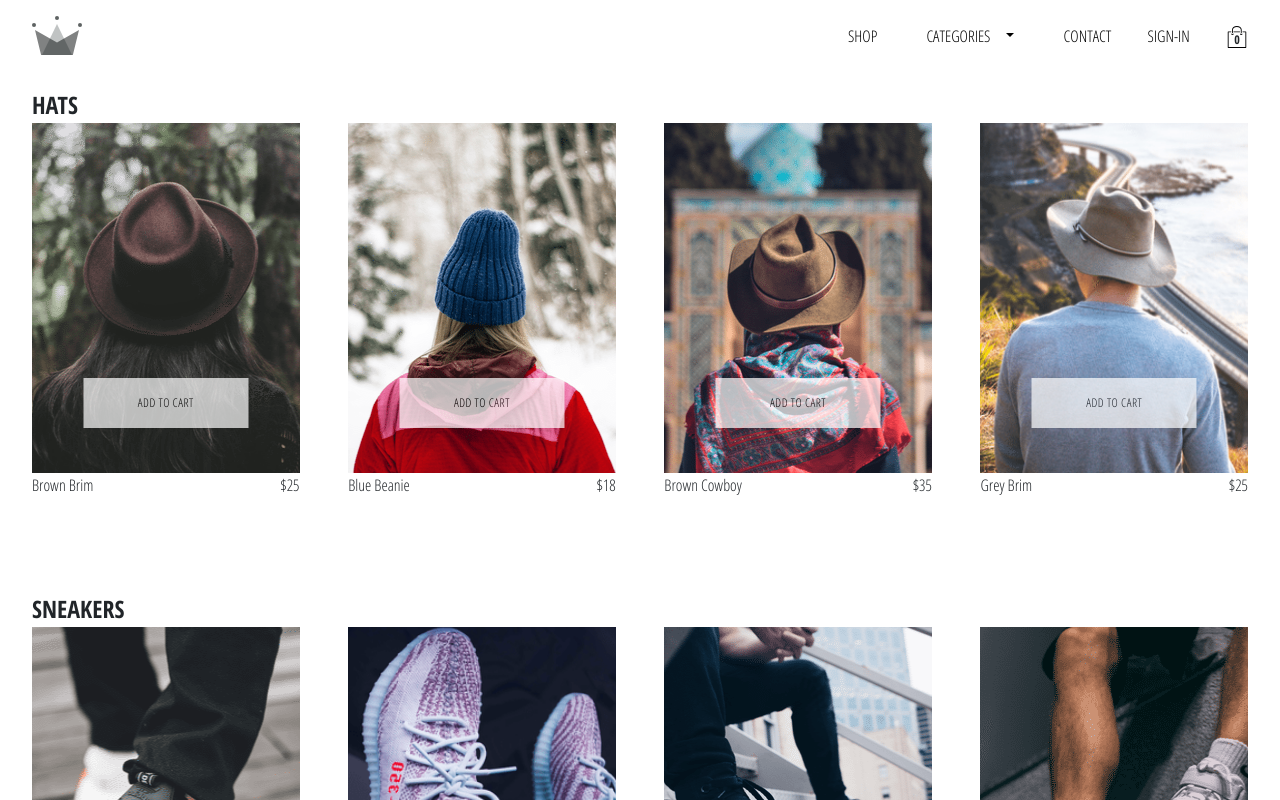
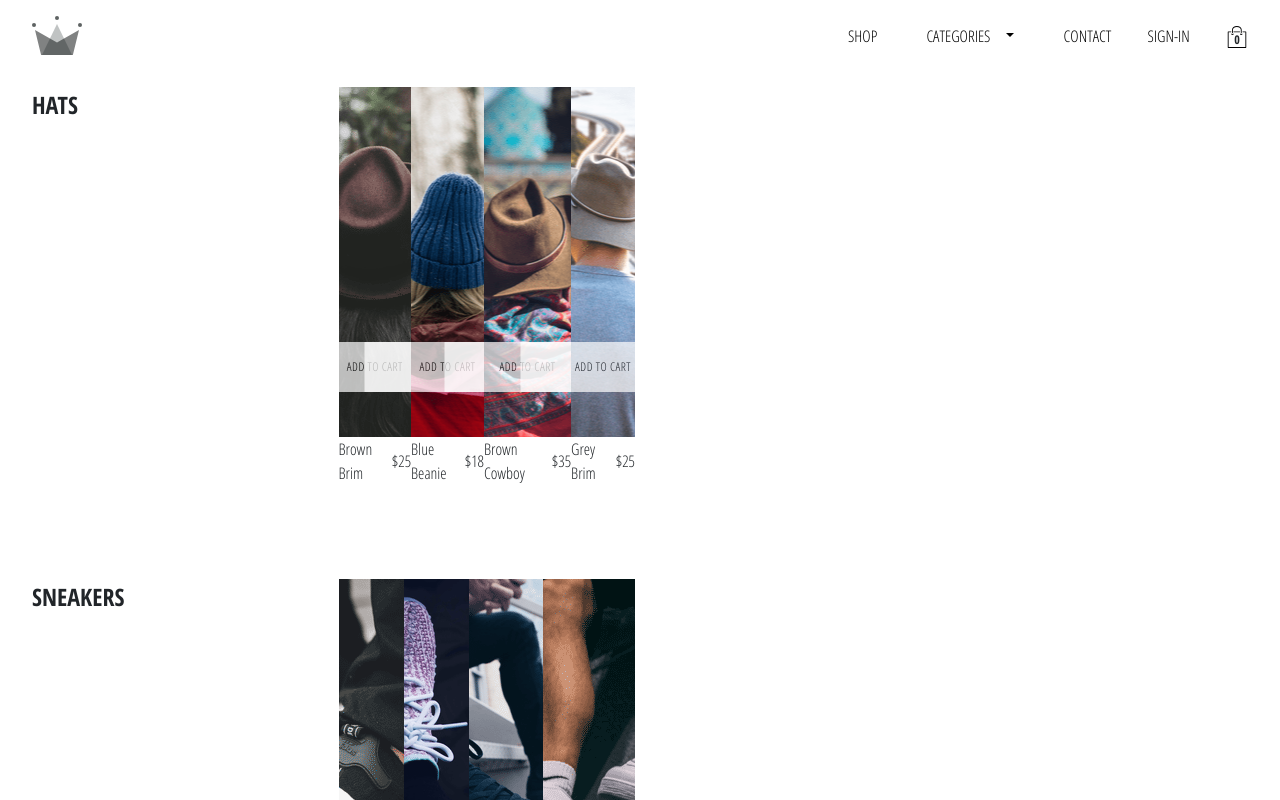
Before and after one commit to jasoncarrillo0/crwn-clothing, a React (Create React App) app: page /shop in a window 1280 px wide. Shown: the top 800 px of the page. Built offline with nearby package versions, Linux system fonts and the light colour scheme; no server answers.

Commit message:
fixed collection preview display

```diff
--- a/src/components/Shop-Page/CollectionItem.module.scss
+++ b/src/components/Shop-Page/CollectionItem.module.scss
@@ -1,6 +1,5 @@
 .collItemWrapper {
     margin-bottom: 30px;
-    width: 22%;
 
     .collItemImg {
        position: relative;
--- a/src/components/Shop-Page/CollectionsPreview.module.scss
+++ b/src/components/Shop-Page/CollectionsPreview.module.scss
@@ -1,9 +1,8 @@
 .collPreviewWrapper {
 
-    display: flex;
-    justify-content: space-between;
-    align-items: center;
-    flex-wrap: wrap;
+    display: grid;
+    grid-template-columns: 1fr 1fr 1fr 1fr;
+    grid-gap: 10px;
     margin: 2rem;
     .title {
         font-size: 24px;
```
